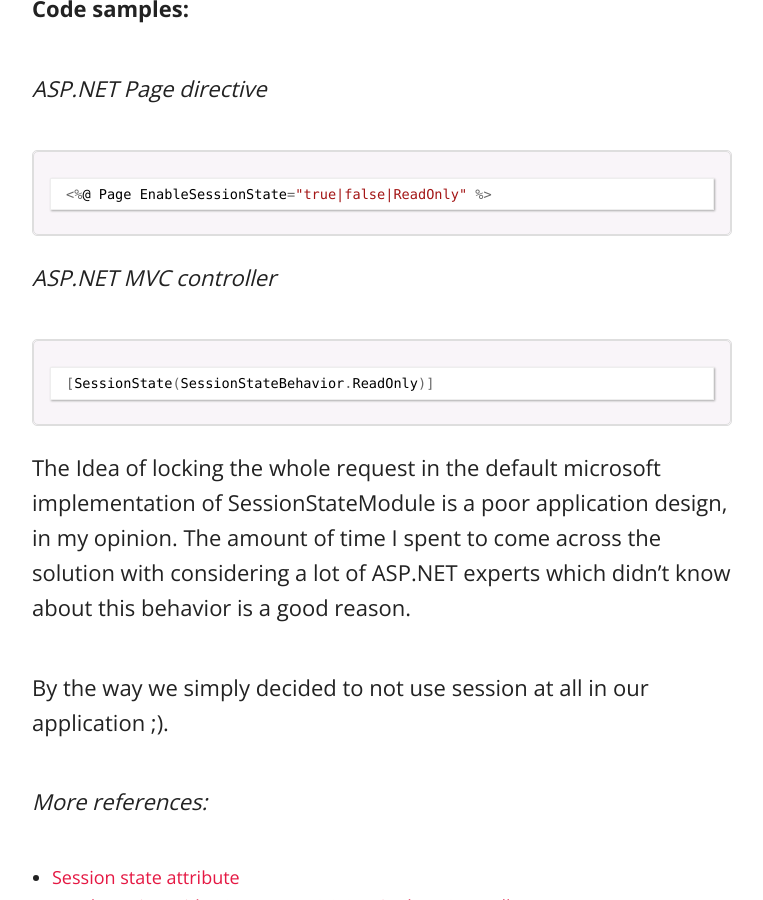
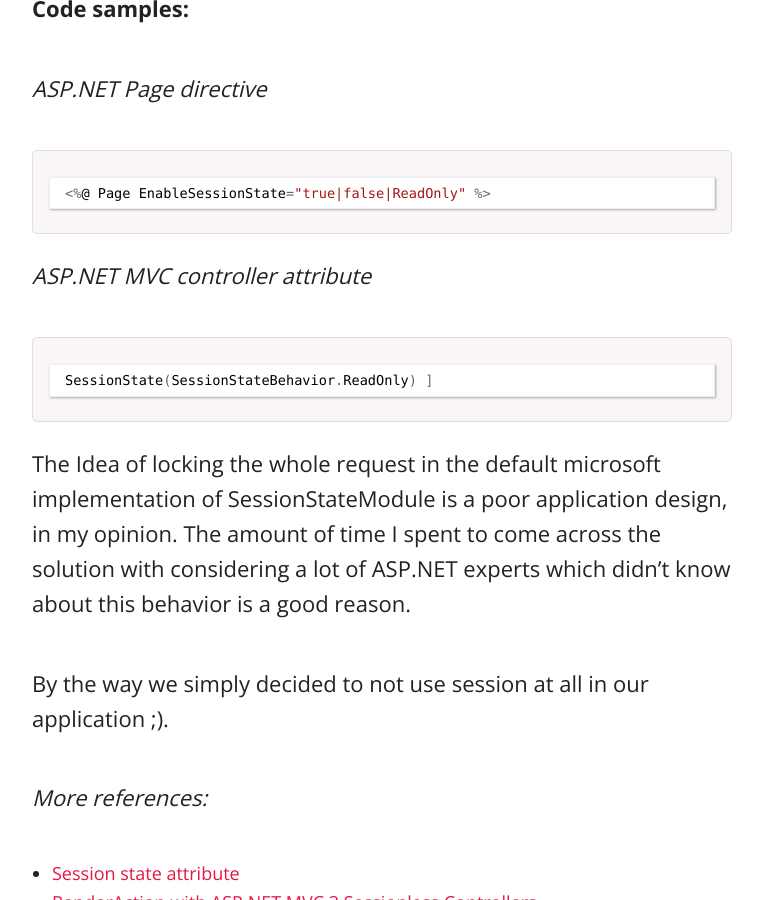
Before and after one commit to hogaf/hogaf.github.io, a Jekyll site: the page built from _posts/2014-11-13-why-asp.net-requests-are-processed-sequentially.md, in a window 1280 px wide and 900 px high, scrolled down 2507 px. Shown: the whole window, without its empty margins (258-1021 px from the left). Built offline with Jekyll 4.4.1, drawn with Linux system fonts in a browser that asks for light colours; nearby versions of some CDN libraries; comment, search, counter and statistics services are not loaded.

Commit message:
minor changes to post code section

````diff
--- a/_config.yml
+++ b/_config.yml
@@ -56,7 +56,7 @@
 # http://en.wikipedia.org/wiki/List_of_tz_database_time_zones
 timezone:    Asia/Tehran
 future:      true
-highlighter: pygments
+highlighter: rouge
 markdown:    kramdown
 paginate:    5
 paginate_path: "page:num"
--- a/_posts/2014-11-13-why-asp.net-requests-are-processed-sequentially.md
+++ b/_posts/2014-11-13-why-asp.net-requests-are-processed-sequentially.md
@@ -62,14 +62,14 @@
 **Code samples:**
 
 *ASP.NET Page directive*
-```csharp
+{% highlight csharp %}
 <%@ Page EnableSessionState="true|false|ReadOnly" %>
-```
+{% endhighlight %}
 
-*ASP.NET MVC controller*
-```csharp
-[SessionState(SessionStateBehavior.ReadOnly)]
-```
+*ASP.NET MVC controller attribute*
+{% highlight csharp %}
+SessionState(SessionStateBehavior.ReadOnly) ]
+{% endhighlight %}
 
 The Idea of locking the whole request in the default microsoft implementation of SessionStateModule is a poor application design, in my opinion. The amount of time I spent to come across the solution with considering a lot of ASP.NET experts which didn't know about this behavior is a good reason.
 
````
